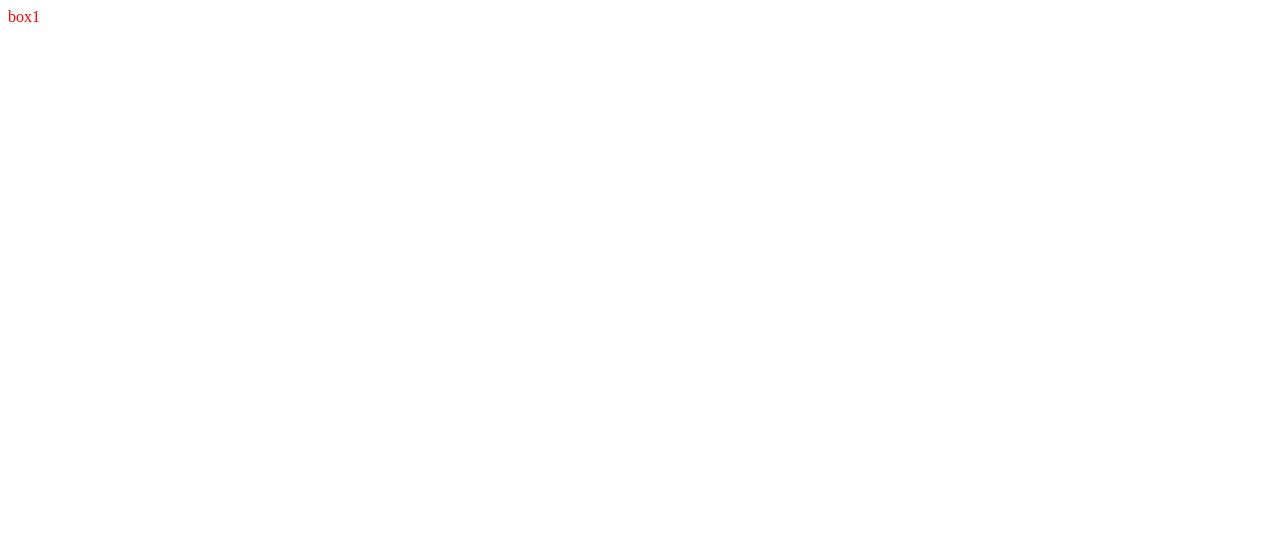
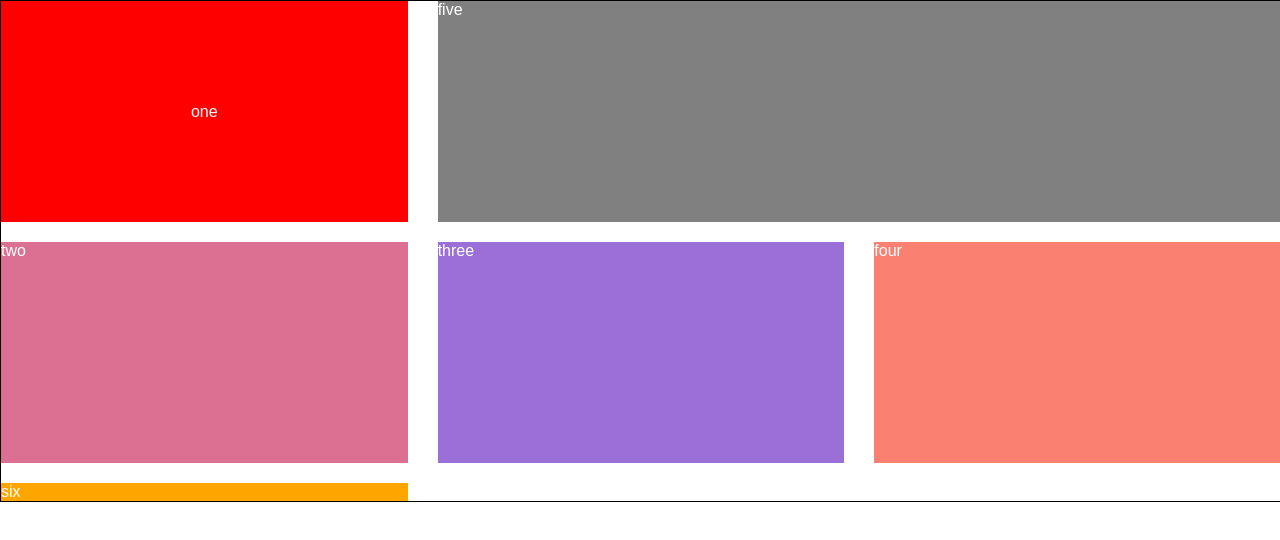
Before and after one commit to Akib-Ali/learn_css, a plain HTML site: page grid/grid.html in a window 1280 px wide. Drawn offline with Linux system fonts and the light colour scheme.

Commit message:
leran css grid

```diff
--- a/grid/grid.css
+++ b/grid/grid.css
@@ -1,17 +1,51 @@
-.dabba{
-    color:red
-}
-
-@media(min-width:300px) and (max-width:500px){
-    .dabba{
-        color:green
-    }
+* {
+    margin: 0px;
+    padding: 0px;
+    border: border-box;
+    font-family: Arial, Helvetica, sans-serif;
 
 }
 
-@media(max-width:400px){
-    .dabba{
-        color:blueviolet
-    }
+.container{
+    height: 500px;
+    width: 100%;
+    border: 1px solid black;
+    color:white;
+    display: grid;
+    /* grid-template-rows:150px 150px; */
+    grid-template-rows: repeat(2, 1fr);
+    /* grid-template-columns: repeat(3, 200px); */
+    grid-template-columns: repeat(3, 1fr);
+    grid-row-gap: 20px;
+    grid-column-gap: 30px;
 
 }
+
+.box-one{
+    background-color: red;
+    display: grid;
+    justify-content: center;
+    align-items: center;
+}
+.box-two{
+    background-color: palevioletred;
+}
+.box-three{
+    background-color: rgb(154, 112, 216);
+}
+.box-four{
+    background-color: salmon;
+}
+.box-five{
+    background-color: grey;
+    grid-row-start: 1;
+    grid-row-end: 2;
+     grid-column-start: 2;
+    grid-column-end: 4;
+
+}
+
+
+.box-six{
+    background-color: orange;
+}
--- a/grid/grid.html
+++ b/grid/grid.html
@@ -8,10 +8,14 @@
 </head>
 <body>
     <div class="container">
-      <div class="dabba">box1</div>
+      <div class="box-one">one</div>
+      <div class="box-two">two</div>
+       <div class="box-three">three</div>
+       <div class="box-four">four</div>
+       <div class="box-five">five</div>
+       <div class="box-six">six</div>
+      </div>
 
-
-    </div>
     <script>
 
     // let outer=(a)=>{
--- /dev/null
+++ b/postion/position.css
@@ -0,0 +1,36 @@
+* {
+    margin: 0px;
+    padding: 0px;
+    border: border-box;
+    font-family: Arial, Helvetica, sans-serif;
+
+}
+
+.rel{
+    height: 400px;
+    width: 400px;
+    border: 2px solid red;
+    position: relative;
+    top:50px;
+    left: 33%;
+    }
+
+
+    .inner{
+        height: 100px;
+        width: 100px;
+        border: 2px solid yellow;
+        position: absolute;
+        top:100px;
+        left: 100px;
+    }
+
+    .inner-iind{
+        height: 50px;
+        width: 50px;
+        border: 2px solid blue;
+        position: absolute;
+        top:250px;
+        left: 200px;
+
+    }
```
Also changed, not shown: postion/position.html (added, +19 -0 lines).
